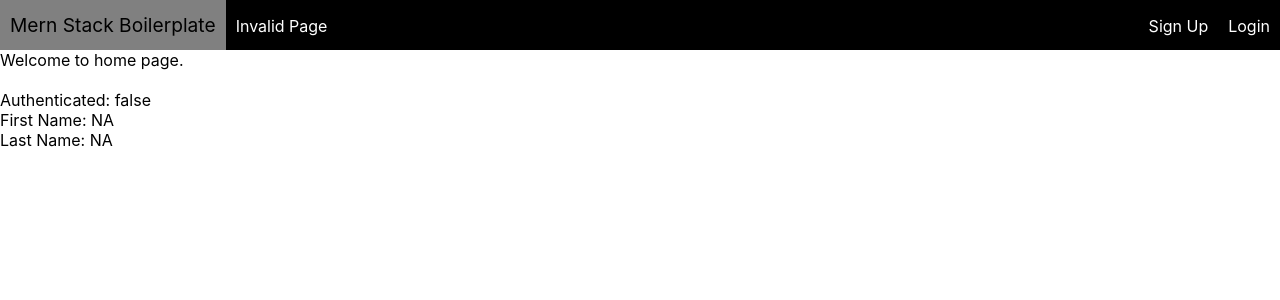
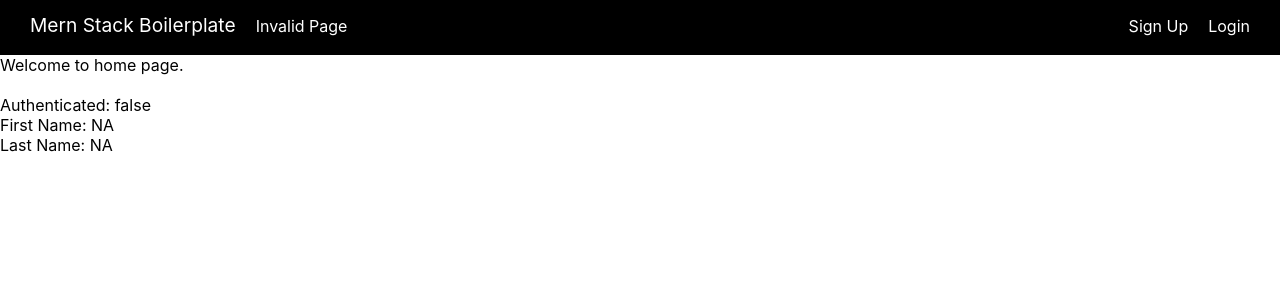
Before and after one commit to Kelvin-K/mern-stack-bolierplate, a React (Create React App) app in the folder client/: page / in a window 1280 px wide. Shown: the top 300 px of the page. Built offline with nearby package versions, Linux system fonts and the light colour scheme; no server answers.

Commit message:
Corrected header styles

```diff
--- a/client/src/styles/header.scss
+++ b/client/src/styles/header.scss
@@ -1,5 +1,6 @@
 header {
-	height: 50px;
+	height: 55px;
+	padding: 0px 20px;
 	background-color: black;
 	display: flex;
 	align-items: baseline;
@@ -23,7 +24,7 @@ header {
 	}
 
 	a {
-		height: 50px;
+		height: 100%;
 		line-height: 50px;
 		padding: 0px 10px;
 		text-decoration: none;
```
